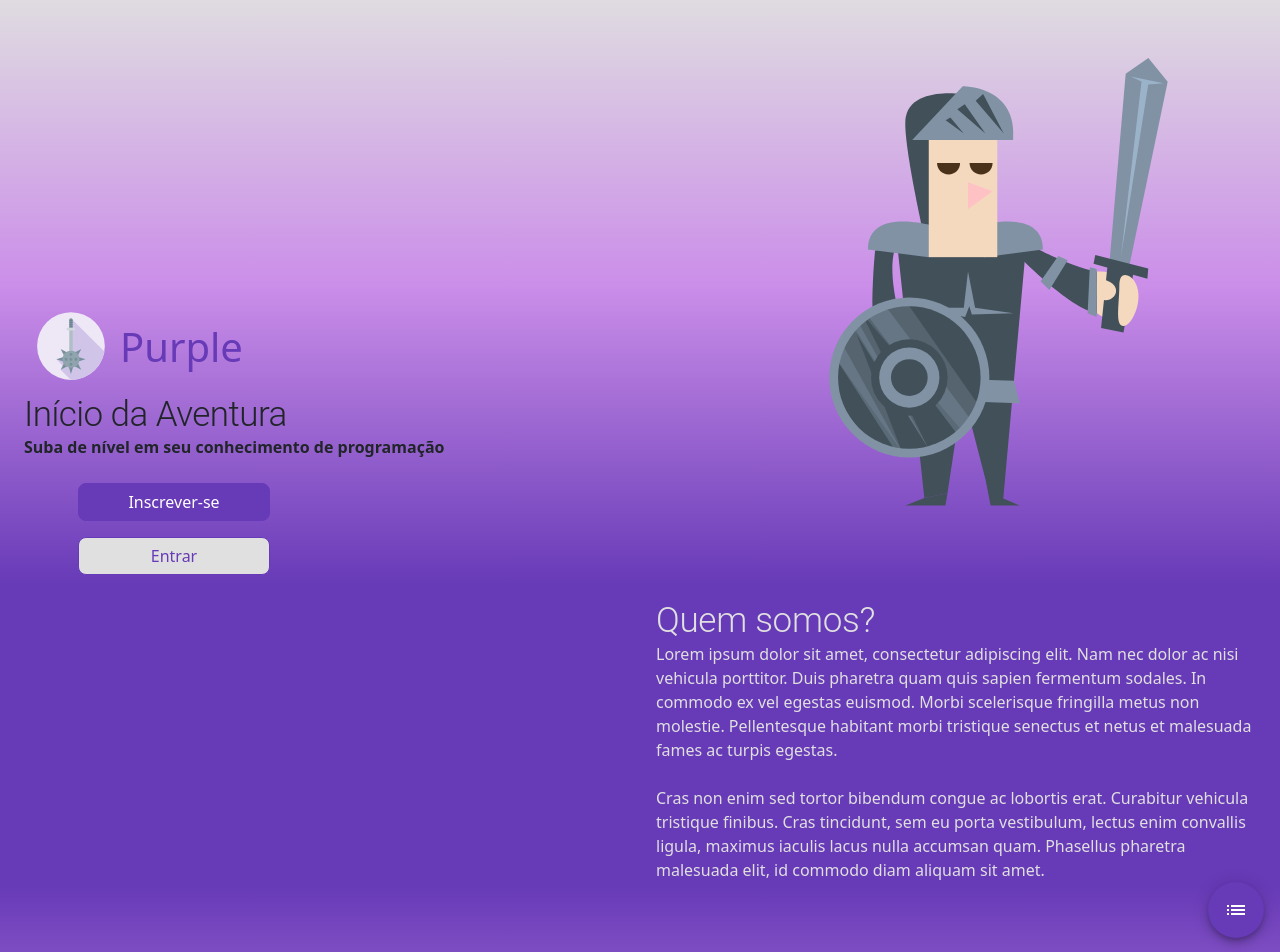
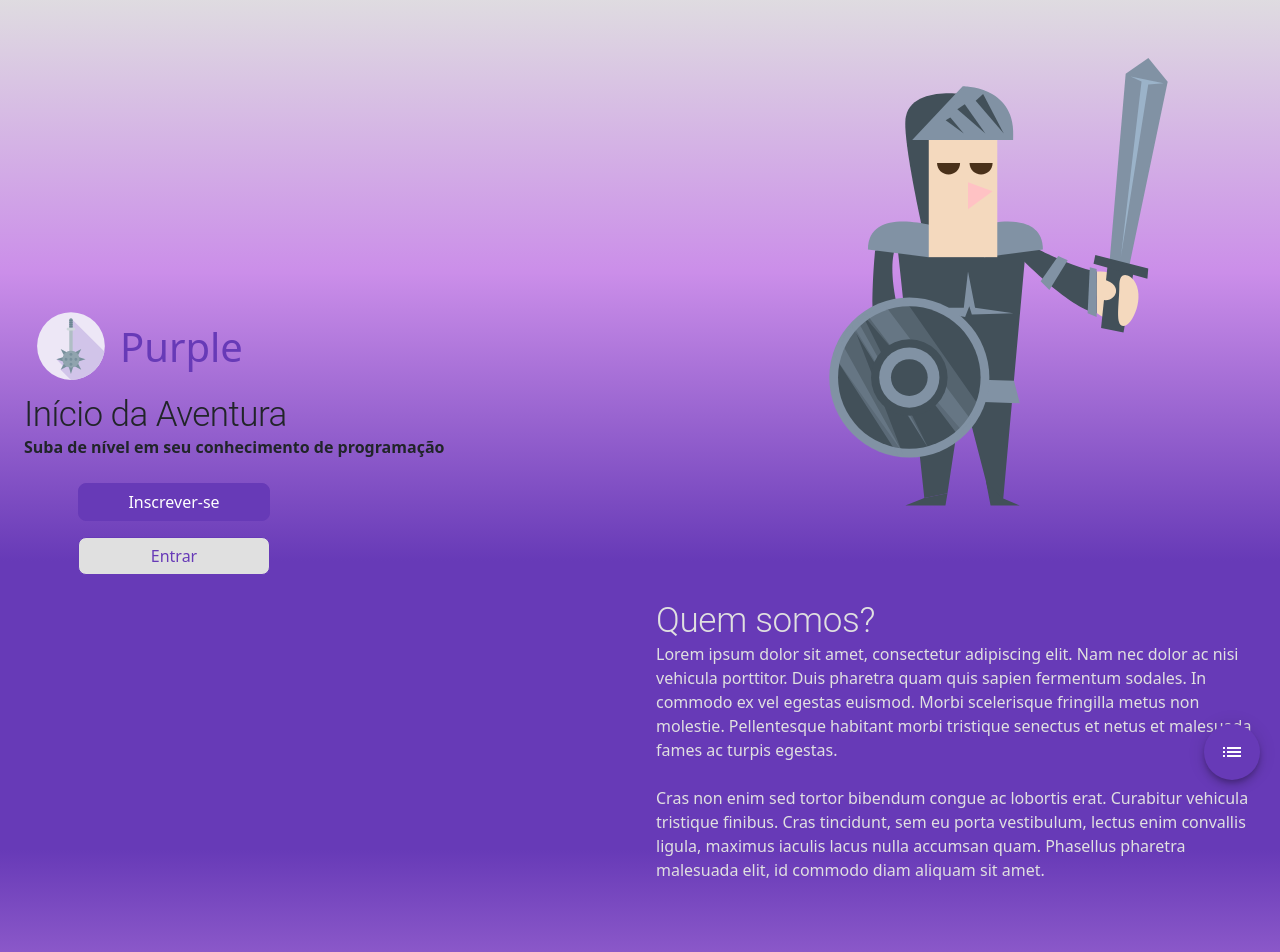
Before and after one commit to danielafarias/purpose, a Next.js app: page / in a window 1280 px wide. Shown: the top 952 px of the page. Built offline with nearby package versions, Linux system fonts and the light colour scheme; a web font is replaced by a local one.

Commit message:
Término do componente de FloatMenu

```diff
--- a/components/FloatMenu.js
+++ b/components/FloatMenu.js
@@ -2,13 +2,13 @@ import { useState } from 'react';
 import { Fab, Menu, IconButton } from '@material-ui/core'
 import { createTheme } from '@material-ui/core/styles';
 import { ThemeProvider } from '@material-ui/core/styles';
-import ListIcon  from '@material-ui/icons/List';
+import ListIcon from '@material-ui/icons/List';
 import AccountCircleIcon from '@material-ui/icons/AccountCircle';
 import SettingsIcon from '@material-ui/icons/Settings';
 import ExitToAppIcon from '@material-ui/icons/ExitToApp';
 import styles from '../styles/floatmenu.module.scss';
 
-export default function FloatMenu () {
+export default function FloatMenu() {
     const theme = createTheme({
         palette: {
             primary: {
@@ -20,28 +20,44 @@ export default function FloatMenu () {
         },
     });
 
-    const [anchorEl, setAnchorEl] = useState(null);
+    const [anchorEl, setAnchorEl] = useState(0);
 
     const handleClick = (event) => {
         setAnchorEl(event.currentTarget);
     };
 
     const handleClose = () => {
-        setAnchorEl(null);
+        setAnchorEl(0);
+    };
+
+    const floatMenu = {
+        margin: 0,
+        top: 'auto',
+        right: 20,
+        bottom: 20,
+        left: 'auto',
+        position: 'fixed'
+    };
+
+    const menu = {
+        top: -50,
+        right: 0,
+        bottom: 0,
+        left: 1,
     };
 
     return (
-        <div className={styles.floatMenu}>
+
         <ThemeProvider theme={theme}>
-                <Fab color="primary" onClick={handleClick}>
+            <Fab color="primary" onClick={handleClick} className={styles.floatMenu} style={floatMenu} >
                 <ListIcon />
             </Fab>
             <Menu
                 className={styles.floatMenu__list}
+                style={menu}
                 anchorEl={anchorEl}
                 keepMounted
                 open={Boolean(anchorEl)}
-
                 onClose={handleClose}
             >
 
@@ -50,7 +66,7 @@ export default function FloatMenu () {
                 <IconButton onClick={handleClose}> <ExitToAppIcon /> </IconButton>
             </Menu>
         </ThemeProvider>
-        </div>
+
     );
 
 };
--- a/styles/floatmenu.module.scss
+++ b/styles/floatmenu.module.scss
@@ -1,9 +1,4 @@
 .floatMenu {
-    display: flex;
-    flex-direction: column;
-    align-items: flex-end;
-    justify-content: flex-end;
-    margin-right: 1rem;
 
     &__list {
 
@@ -22,6 +17,7 @@
             border-radius: 1rem;
             background-color: #673AB7;
             color: #FEFEFE;
+            font-size: 30px;
         }
 
     }
```
Lines whose indentation alone changed are shown as unchanged.
